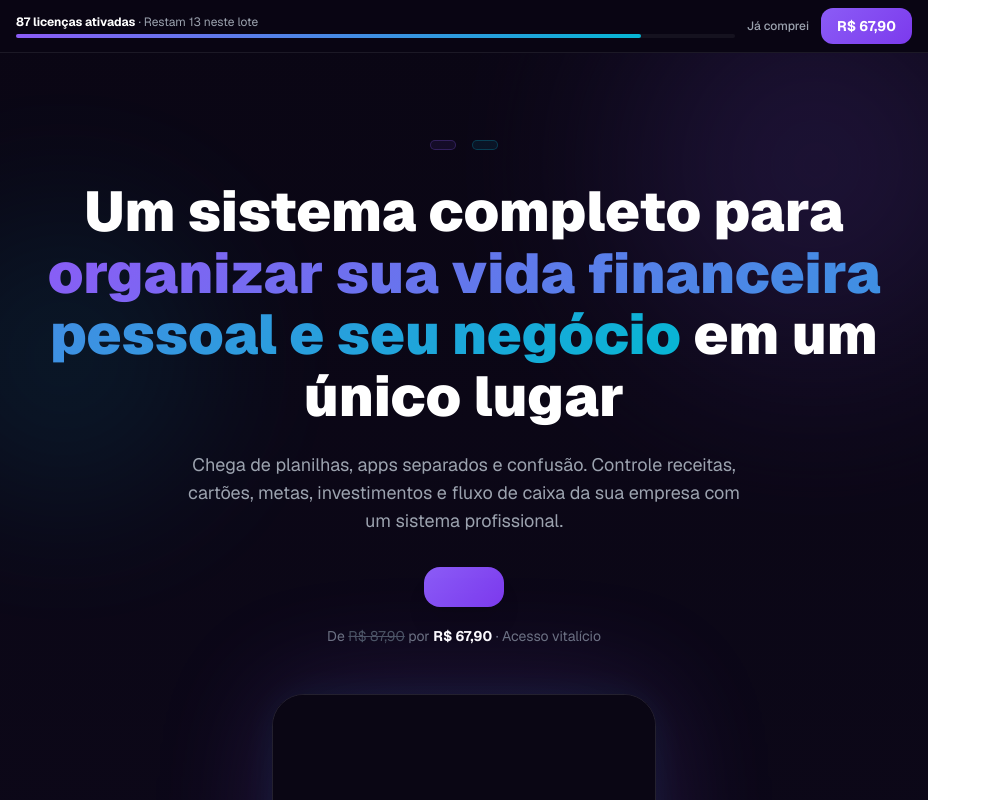
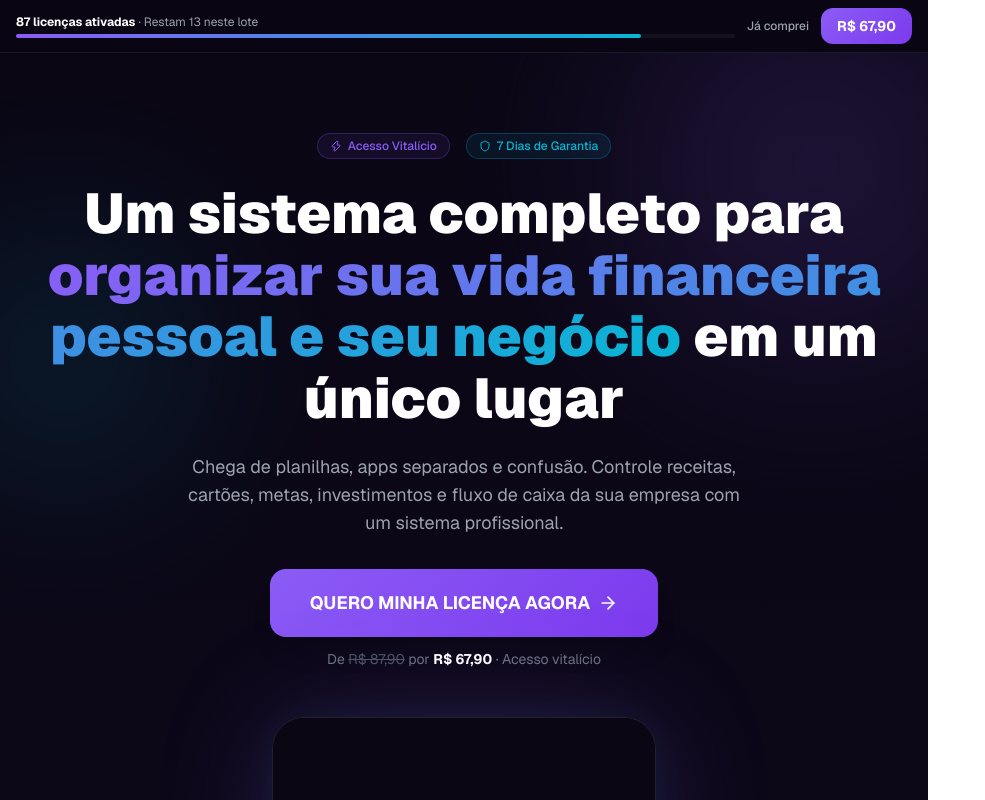
Before and after one commit to worgeseditoracao-dotcom/financas-facil, a Next.js app: page /vendas in a window 1280 px wide. Shown: the top 800 px of the page, without its empty margins (0-985 px from the left). Built offline with nearby package versions, Linux system fonts and the light colour scheme; no server answers.

Commit message:
fix: kids -> children nos componentes Btn/Badge - botoes agora mostram texto

```diff
--- a/src/app/economizzei/page.tsx
+++ b/src/app/economizzei/page.tsx
@@ -34,14 +34,14 @@ const TOTAL_MODULOS = modulos.reduce((a, m) => a + parseFloat(m.price), 0)
 
 function track(n: string) { try { (window as any).fbq?.('trackCustom', n) } catch {} }
 
-function Btn({ kids, big, full }: { kids: React.ReactNode; big?: boolean; full?: boolean }) {
+function Btn({ children, big, full }: { children: React.ReactNode; big?: boolean; full?: boolean }) {
   return <a href={CHECKOUT} target="_blank" rel="noopener noreferrer" onClick={() => track('CTA')}
     className={`inline-flex items-center justify-center gap-2 rounded-2xl font-bold text-white shadow-xl transition-all duration-300 hover:scale-[1.03] active:scale-[.97] hover:shadow-2xl ${big ? 'px-10 py-5 text-lg' : 'px-6 py-3.5 text-sm'} ${full ? 'w-full' : ''}`}
-    style={{ background: `linear-gradient(135deg, ${COLOR}, #7C3AED)` }}>{kids}</a>
+    style={{ background: `linear-gradient(135deg, ${COLOR}, #7C3AED)` }}>{children}</a>
 }
 
-function Badge({ kids, clr = CYAN }: { kids: React.ReactNode; clr?: string }) {
-  return <div className="inline-flex items-center gap-1.5 rounded-full px-3 py-1 text-[11px] md:text-xs font-medium border" style={{ borderColor: clr + '40', background: clr + '15', color: clr }}>{kids}</div>
+function Badge({ children, clr = CYAN }: { children: React.ReactNode; clr?: string }) {
+  return <div className="inline-flex items-center gap-1.5 rounded-full px-3 py-1 text-[11px] md:text-xs font-medium border" style={{ borderColor: clr + '40', background: clr + '15', color: clr }}>{children}</div>
 }
 
 function SectionHead({ kids, sub }: { kids: React.ReactNode; sub?: string }) {
--- a/src/app/vendas/page.tsx
+++ b/src/app/vendas/page.tsx
@@ -34,14 +34,14 @@ const TOTAL_MODULOS = modulos.reduce((a, m) => a + parseFloat(m.price), 0)
 
 function track(n: string) { try { (window as any).fbq?.('trackCustom', n) } catch {} }
 
-function Btn({ kids, big, full }: { kids: React.ReactNode; big?: boolean; full?: boolean }) {
+function Btn({ children, big, full }: { children: React.ReactNode; big?: boolean; full?: boolean }) {
   return <a href={CHECKOUT} target="_blank" rel="noopener noreferrer" onClick={() => track('CTA')}
     className={`inline-flex items-center justify-center gap-2 rounded-2xl font-bold text-white shadow-xl transition-all duration-300 hover:scale-[1.03] active:scale-[.97] hover:shadow-2xl ${big ? 'px-10 py-5 text-lg' : 'px-6 py-3.5 text-sm'} ${full ? 'w-full' : ''}`}
-    style={{ background: `linear-gradient(135deg, ${COLOR}, #7C3AED)` }}>{kids}</a>
+    style={{ background: `linear-gradient(135deg, ${COLOR}, #7C3AED)` }}>{children}</a>
 }
 
-function Badge({ kids, clr = CYAN }: { kids: React.ReactNode; clr?: string }) {
-  return <div className="inline-flex items-center gap-1.5 rounded-full px-3 py-1 text-[11px] md:text-xs font-medium border" style={{ borderColor: clr + '40', background: clr + '15', color: clr }}>{kids}</div>
+function Badge({ children, clr = CYAN }: { children: React.ReactNode; clr?: string }) {
+  return <div className="inline-flex items-center gap-1.5 rounded-full px-3 py-1 text-[11px] md:text-xs font-medium border" style={{ borderColor: clr + '40', background: clr + '15', color: clr }}>{children}</div>
 }
 
 function SectionHead({ kids, sub }: { kids: React.ReactNode; sub?: string }) {
```
